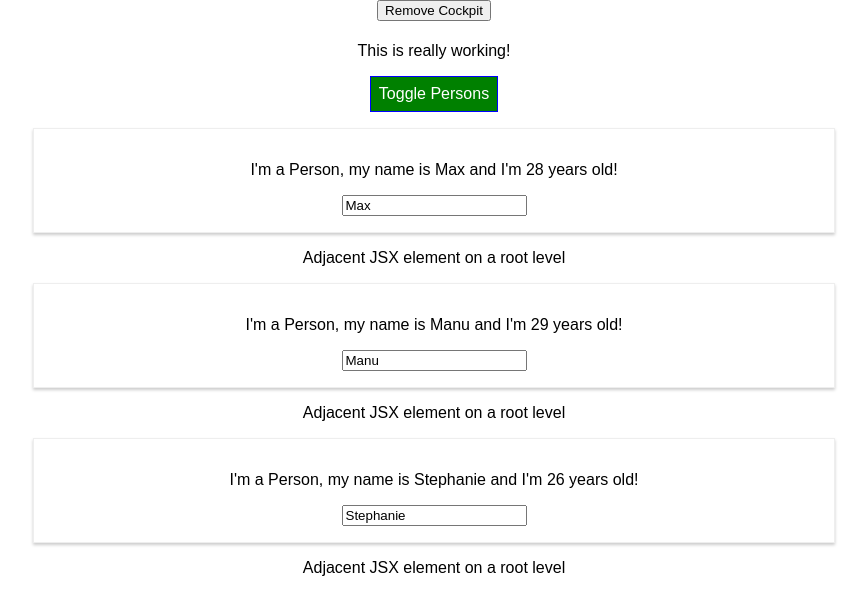
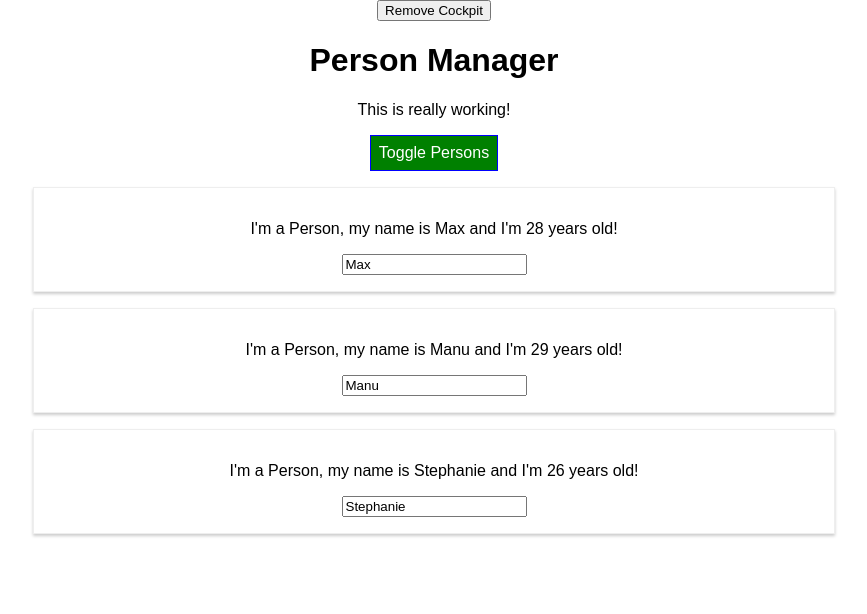
Before and after one commit to sdsunjay/react_tutorial, a React (Create React App) app: page / in a window 1280 px wide. Both pictures are taken after a click on the button "Toggle Persons". Shown: the top 614 px of the page, without its empty margins (206-1073 px from the left). Built offline with nearby package versions, Linux system fonts and the light colour scheme.

Commit message:
Setting State Correctly

```diff
--- a/src/components/Persons/Person/Person.js
+++ b/src/components/Persons/Person/Person.js
@@ -1,6 +1,7 @@
 import React, {Component, Fragment} from 'react';
 import './Person.css';
 import Aux from '../../../hoc/Aux'
+import withClass from '../../../hoc/withClass'
 
 class Person extends Component {
   constructor(props) {
@@ -27,19 +28,14 @@ class Person extends Component {
     console.log('[Person.js] rendering...');
     return (
       <Fragment>
-      <div className="Person" >
         <p onClick={this.props.click}>
             I'm a Person, my name is {this.props.name} and I'm {this.props.age} years old!
         </p>
         <p>{this.props.children}</p>
         <input type="text" onChange={this.props.changed} value={this.props.name}/>
-      </div>
-      <div>
-        <p>Adjacent JSX element on a root level</p>
-      </div>
       </Fragment>
     );
   }
 }
 
-export default Person;
+export default withClass(Person, 'Person');
--- a/src/containers/App.js
+++ b/src/containers/App.js
@@ -35,7 +35,8 @@ class App extends Component {
       ],
       otherState: 'some value',
       showPersons: false,
-      showCockpit: true
+      showCockpit: true,
+      changeCounter: 0
       // Note: think carefully before initializing
       // state based on props!
       // someInitialValue: this.props.initialValue
@@ -88,10 +89,14 @@ class App extends Component {
     let persons = [...this.state.persons];
     persons[personIndex] = person;
 
-    this.setState({
-      persons: persons
-    })
-  }
+// use this notation when we depend on the old state
+    this.setState( (prevState, props) => {
+      return {
+        persons: persons,
+        changeCounter: prevState.changeCounter + 1
+      };
+    });
+  };
 
   deletePersonHandler = (personIndex) => {
     //const persons = this.state.persons.slice();
--- a/src/hoc/WithClass.js
+++ b/src/hoc/WithClass.js
@@ -5,7 +5,7 @@ const withClass = (WrappedComponent, className) => {
   // returning another function defintion
   return props => (
     <div className={className}>
-      <WrappedComponent />
+      <WrappedComponent {...props}/>
     </div>
 
   );
```
